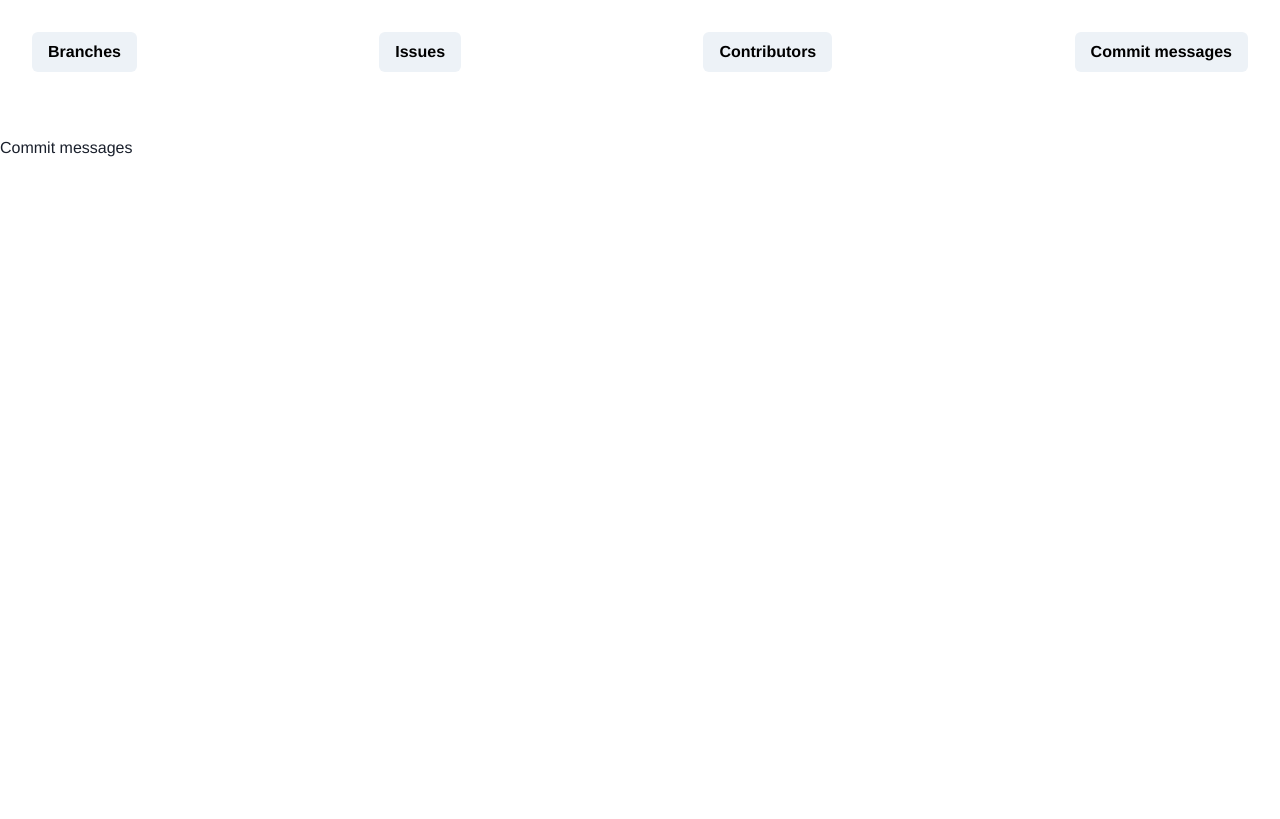
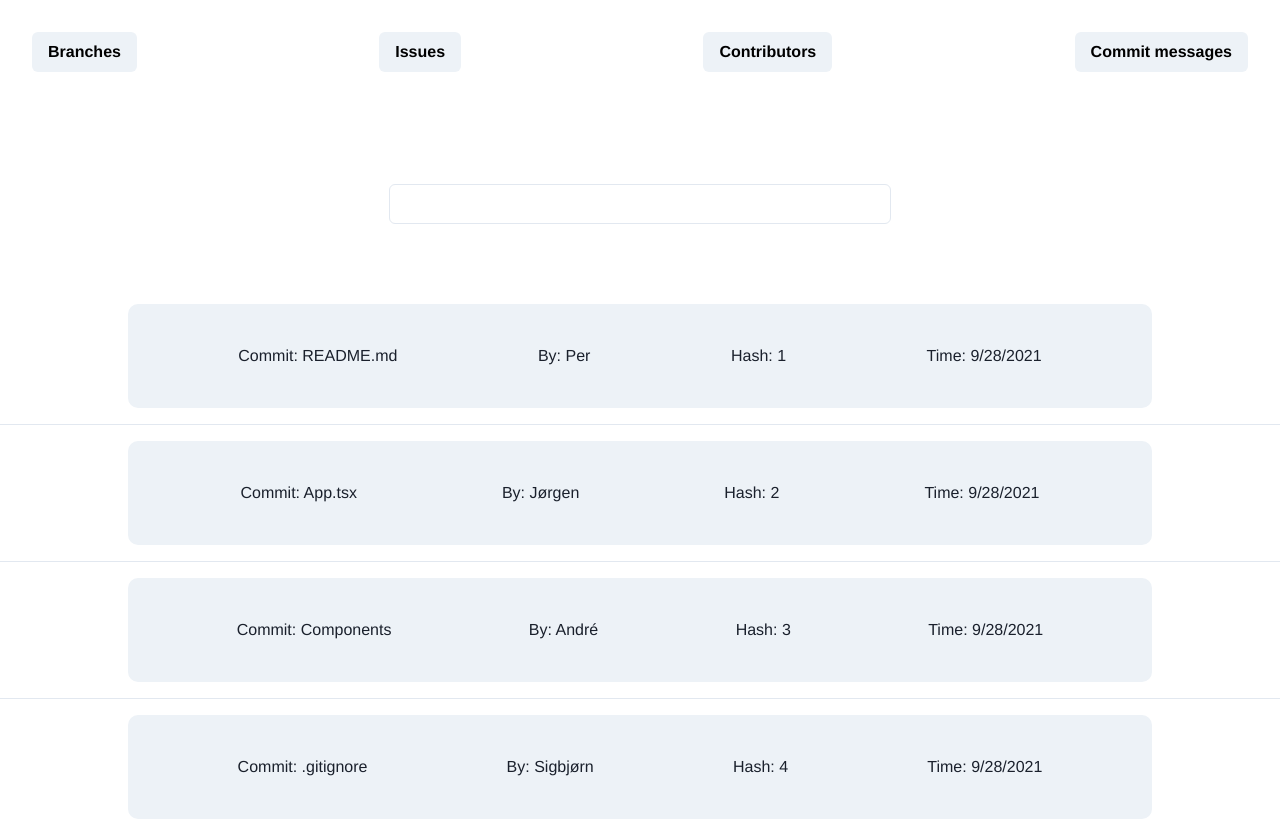
Before and after one commit to perholte/GitlabVizualiser, a React (Create React App) app: page /messages in a window 1280 px wide. Built offline with nearby package versions, Linux system fonts and the light colour scheme; no server answers.

Commit message:
First draft for Commit-message page

```diff
--- a/src/App.tsx
+++ b/src/App.tsx
@@ -1,8 +1,9 @@
-import { Route, Switch } from 'react-router-dom';
-import './App.css';
-import BranchTree from './components/branchTree/BranchTree';
-import Header from './components/Header/Header';
-import IssueList from './components/issues/IssueList';
+import { Route, Switch } from 'react-router-dom'
+import './App.css'
+import BranchTree from './components/branchTree/BranchTree'
+import CommitMessages from './components/commitMessages/CommitMessages'
+import Header from './components/Header/Header'
+import IssueList from './components/issues/IssueList'
 
 function App() {
 	return (
@@ -21,15 +22,14 @@ function App() {
 					<p>Contributors</p>
 				</Route>
 				<Route path='/messages'>
-					{/*<BranchTree/>*/}
-					<p>Commit messages</p>
+					<CommitMessages />
 				</Route>
 				<Route path='/'>
 					<p>Hjem</p>
 				</Route>
 			</Switch>
 		</>
-	);
+	)
 }
 
-export default App;
+export default App
--- a/src/components/Header/Header.tsx
+++ b/src/components/Header/Header.tsx
@@ -1,5 +1,5 @@
-import { Flex, Button } from '@chakra-ui/react';
-import { Link, BrowserRouter as Router } from 'react-router-dom';
+import { Button, Flex } from '@chakra-ui/react'
+import { Link } from 'react-router-dom'
 
 const Header = () => {
 	return (
@@ -20,21 +20,21 @@ const Header = () => {
 				]}
 				color={['black', 'black', 'black', 'black']}
 			>
-				<Button>
-					<Link to='/branches'>Branches</Link>
-				</Button>
-				<Button>
-					<Link to='/issues'>Issues</Link>
-				</Button>
-				<Button>
-					<Link to='/contributors'>Contributors</Link>
-				</Button>
-				<Button>
-					<Link to='/messages'>Commit messages</Link>
-				</Button>
+				<Link to='/branches'>
+					<Button>Branches</Button>
+				</Link>
+				<Link to='/issues'>
+					<Button>Issues</Button>
+				</Link>
+				<Link to='/contributors'>
+					<Button>Contributors</Button>
+				</Link>
+				<Link to='/messages'>
+					<Button>Commit messages</Button>
+				</Link>
 			</Flex>
 		</>
-	);
-};
+	)
+}
 
-export default Header;
+export default Header
--- a/src/components/commitMessages/CommitMessages.tsx
+++ b/src/components/commitMessages/CommitMessages.tsx
@@ -1,26 +1,75 @@
-import * as React from 'react';
-import { Commit, getCommits } from '../../api/index';
+import { Container, Input, StackDivider, VStack } from '@chakra-ui/react'
+import * as React from 'react'
+import { Commit, getCommits } from '../../api/index'
+import SingleCommitMessage from './singleCommitMessage/SingleCommitMessage'
 
-const NUMBER_OF_COMMITS = 5;
+const NUMBER_OF_COMMITS = 5
+
+const EXAMPLE_COMMITS = [
+	{
+		title: 'README.md',
+		author_name: 'Per',
+		short_id: '1',
+		created_at: new Date(),
+	},
+	{
+		title: 'App.tsx',
+		author_name: 'Jørgen',
+		short_id: '2',
+		created_at: new Date(),
+	},
+	{
+		title: 'Components',
+		author_name: 'André',
+		short_id: '3',
+		created_at: new Date(),
+	},
+	{
+		title: '.gitignore',
+		author_name: 'Sigbjørn',
+		short_id: '4',
+		created_at: new Date(),
+	},
+]
+
+interface CommitMessageQuery {
+	beforeDate?: Date
+	afterDate?: Date
+	number?: number
+}
 
 const CommitMessages = () => {
-	let [commits, setCommits] = React.useState<Commit[] | undefined>(undefined);
+	let [commits, setCommits] = React.useState<Commit[] | undefined>(undefined)
+	let [settings, setSettings] = React.useState(undefined)
 	React.useEffect(() => {
 		const f = async () => {
-			let newCommits = await getCommits(NUMBER_OF_COMMITS);
-			setCommits(newCommits);
-		};
-		f();
-	});
+			try {
+				let newCommits = await getCommits(NUMBER_OF_COMMITS)
+				setCommits(newCommits)
+			} catch (err) {
+				setCommits(EXAMPLE_COMMITS)
+			}
+		}
+		f()
+		console.log(commits?.length)
+	}, [])
 	return (
-		<ul>
-			{commits
-				? commits.map((c) => {
-						return <li key={c.short_id}>{c.title}</li>;
-				  })
-				: null}
-		</ul>
-	);
-};
+		<>
+			<Container margin='5em auto'>
+				<Input />
+			</Container>
+			<VStack
+				divider={<StackDivider borderColor='gray.200' />}
+				spacing={4}
+				align='center'
+				margin={'auto'}
+			>
+				{commits
+					? commits.map((c) => <SingleCommitMessage commit={c} />)
+					: null}
+			</VStack>
+		</>
+	)
+}
 
-export default CommitMessages;
+export default CommitMessages
--- /dev/null
+++ b/src/components/commitMessages/singleCommitMessage/SingleCommitMessage.tsx
@@ -0,0 +1,43 @@
+import { Container } from '@chakra-ui/layout'
+import { Box } from '@chakra-ui/react'
+import { Commit } from '../../../api'
+
+export interface CommitMessageProps {
+	commit: Commit
+}
+
+const TimeFormatOptions = {
+	weekday: undefined,
+	year: 'numeric',
+	month: 'long',
+	day: 'numeric',
+}
+
+export default function SingleCommitMessage({ commit }: CommitMessageProps) {
+	return (
+		<Container
+			key={commit.short_id}
+			variant={'components'}
+			centerContent
+			maxW='container.lg'
+			bg={'#edf2f7'}
+			borderRadius={10}
+			flexDirection='row'
+			padding='10'
+			justifyContent='center'
+		>
+			<Box className='s' margin='auto'>
+				Commit: {commit.title}
+			</Box>
+			<Box className='s' margin='auto'>
+				By: {commit.author_name}
+			</Box>
+			<Box className='s' margin='auto'>
+				Hash: {commit.short_id}
+			</Box>
+			<Box className='s' margin='auto'>
+				Time: {commit.created_at.toLocaleDateString('en-US')}
+			</Box>
+		</Container>
+	)
+}
```
Also changed, not shown: src/components/issues/IssueList.tsx (+13 -13 lines).
